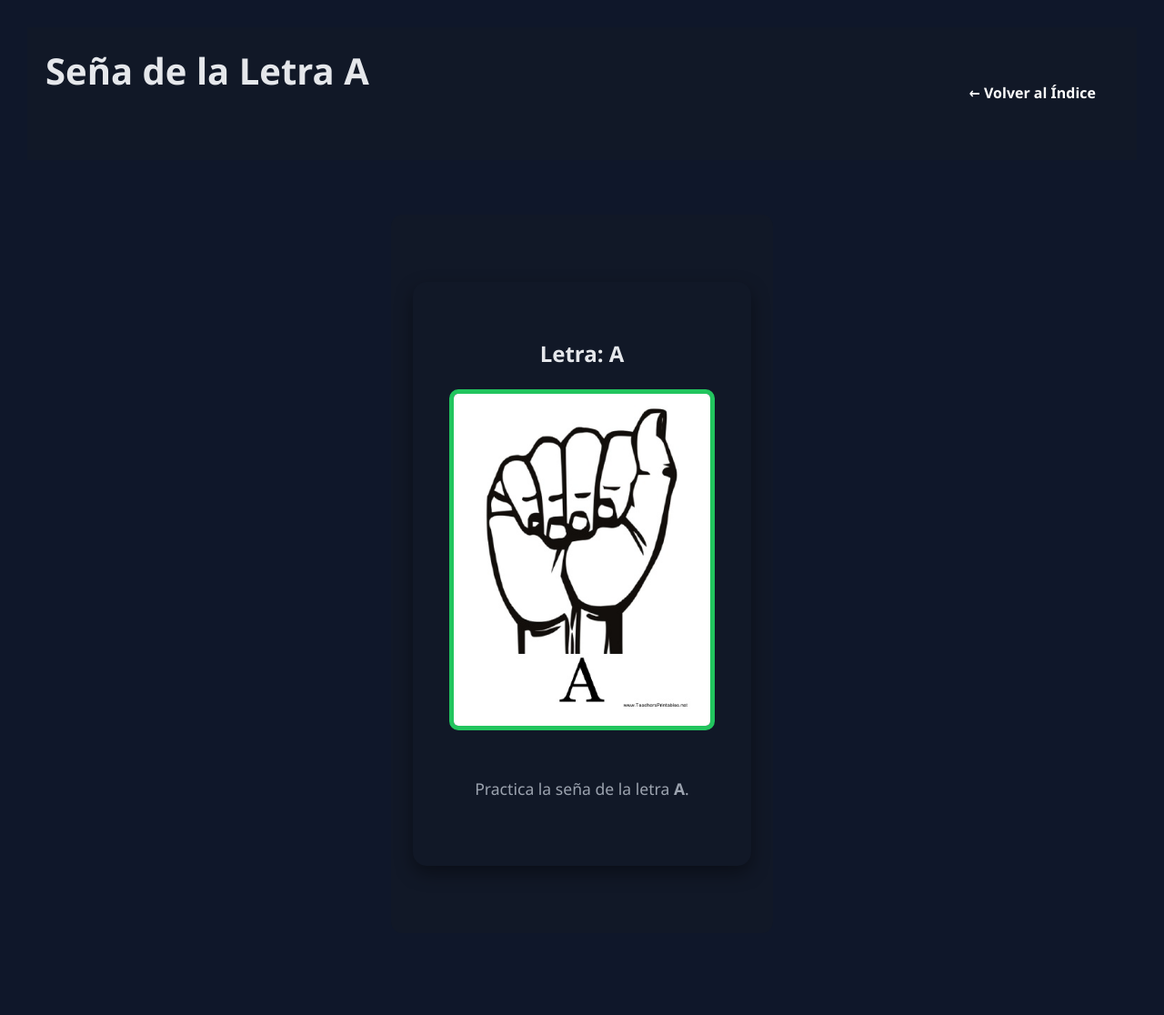
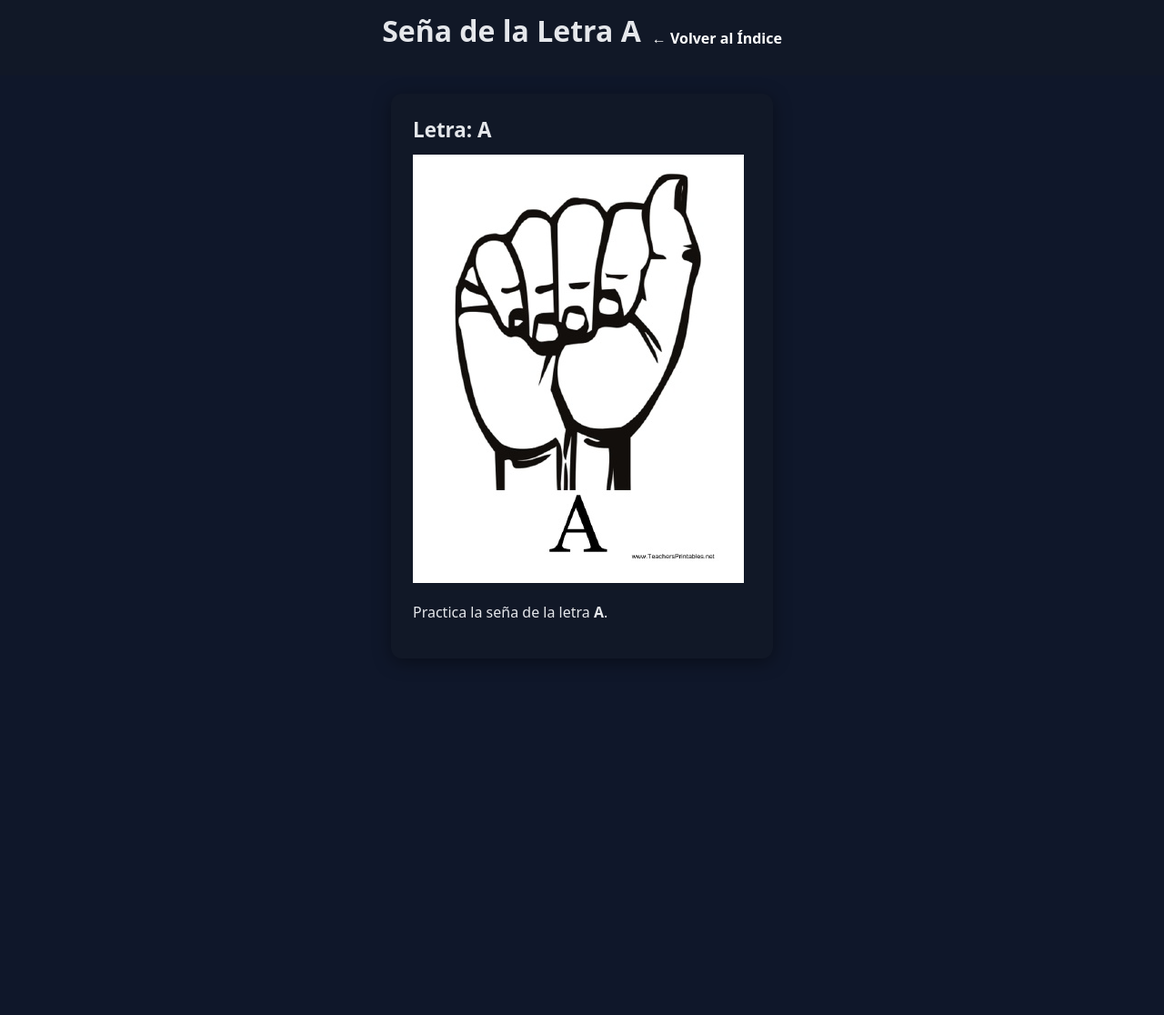
Before and after one commit to EliasOrellana437/PruebaProyecto, a Django app: page /alfabeto/A/ in a window 1280 px wide. Shown: the whole page at 91% size. After the commit the page ends 679 px from the top, so only its background shows below. Run offline with Django 5.2, Linux system fonts and the light colour scheme; tables that the repository leaves empty hold one stand-in row (values such as "Sample post").

Commit message:
probando

```diff
--- a/static/css/styles.css
+++ b/static/css/styles.css
@@ -5,41 +5,84 @@
   --text: #e5e7eb;
   --muted: #9ca3af;
 }
+
 * { box-sizing: border-box; }
-body { margin: 0; font-family: system-ui, sans-serif; background: var(--bg); color: var(--text); }
 
-.container { max-width: 420px; margin: 60px auto; padding: 24px; background: var(--panel); border-radius: 12px; }
+/* ============================= */
+/* Estilo global del body */
+/* ============================= */
+body {
+  margin: 0;
+  font-family: system-ui, sans-serif;
+  background: var(--bg);
+  color: var(--text);
+}
+
+/* ============================= */
+/* Login específico */
+/* ============================= */
+body.page-login {
+  display: flex;
+  flex-direction: column;
+  align-items: center;
+  justify-content: center;
+  min-height: 100vh; /* centrado vertical */
+  background: var(--bg);
+  color: var(--text);
+  margin: 0;
+  font-family: 'Segoe UI', Tahoma, Geneva, Verdana, sans-serif;
+}
+
+.container {
+  max-width: 420px;
+  margin: 20px auto; /* antes 60px */
+  padding: 24px;
+  background: var(--panel);
+  border-radius: 12px;
+  box-shadow: 0 4px 20px rgba(0,0,0,0.4); /* añadido */
+}
+
 h1 { margin: 0 0 16px; }
+
+.container h2 {
+  margin: 0 0 12px;
+  font-size: 1.4em;
+  font-weight: 600;
+}
+
 .card { display: grid; gap: 12px; }
-input { padding: 10px 12px; border-radius: 8px; border: 1px solid #1f2937; background: #0b1220; color: var(--text); }
-.btn { padding: 10px 14px; background: var(--accent); color: #06290f; border: none; border-radius: 8px; font-weight: 700; cursor: pointer; }
+
+input {
+  padding: 10px 12px;
+  border-radius: 8px;
+  border: 1px solid #1f2937;
+  background: #0b1220;
+  color: var(--text);
+}
+
+.btn {
+  padding: 10px 14px;
+  background: var(--accent);
+  color: #06290f;
+  border: none;
+  border-radius: 8px;
+  font-weight: 700;
+  cursor: pointer;
+}
 
 .note { color: var(--muted); }
 
-.topbar { display: flex; align-items: center; justify-content: space-between; padding: 16px 20px; background: var(--panel); }
-.grid { display: grid; grid-template-columns: repeat(auto-fit, minmax(220px, 1fr)); gap: 16px; padding: 20px; }
-.tile { display: block; padding: 16px; border-radius: 12px; background: #0b1220; border: 1px solid #1f2937; text-decoration: none; color: var(--text); position: relative; }
-.tile:hover { border-color: var(--accent); transform: translateY(-2px); transition: 0.15s ease; }
-.tile h2 { margin: 0 0 8px; font-size: 18px; }
-.tile p { margin: 0; color: var(--muted); }
-.badge { position: absolute; top: 12px; right: 12px; background: #1f2937; color: var(--muted); padding: 4px 8px; border-radius: 999px; font-size: 12px; }
-.tile {
-    pointer-events: auto !important;
-    cursor: pointer;
+/* ============================= */
+/* Topbar */
+/* ============================= */
+.topbar {
+  display: flex;
+  align-items: center;
+  justify-content: center; /* antes space-between */
+  gap: 12px;
+  padding: 12px 20px; /* más compacto */
+  background: var(--panel);
 }
-/* Efecto hover con sombra en tarjetas */
-.tile, .quiz-item, .reto-box {
-  transition: transform 0.3s ease, box-shadow 0.3s ease;
-}
-
-.tile:hover, .quiz-item:hover, .reto-box:hover {
-  transform: translateY(-4px);
-  box-shadow: 0 6px 12px rgba(34, 197, 94, 0.6);
-
-}
-/* ============================= */
-/* Logo en el menú principal */
-/* ============================= */
 
 .topbar .logo {
   height: 50px;
@@ -157,100 +162,26 @@ header.topbar a.btn-volver {
   border-radius: 12px;
   padding: 16px;
 }
-.frase-media {
-  display: flex;
-  justify-content: center;
-}
-.frase-media img {
-  max-width: 100%;
-  border-radius: 8px;
-  border: 1px solid #1f2937;
-  background: #0e1726;
-}
-.frase-info h2, .frase-info h3 {
-  margin: 8px 0;
-}
-.frase-descripcion, .frase-contexto {
-  color: var(--muted);
-  line-height: 1.5;
-}
+.frase-media { display: flex; justify-content: center; }
+.frase-media img { max-width: 100%; border-radius: 8px; border: 1px solid #1f2937; background: #0e1726; }
+.frase-info h2, .frase-info h3 { margin: 8px 0; }
+.frase-descripcion, .frase-contexto { color: var(--muted); line-height: 1.5; }
 
-/*aparatdo para mini juegos */
-.quiz-item {
-  margin-bottom: 24px;
-  padding: 16px;
-  border: 1px solid #1f2937;
-  border-radius: 12px;
-  background: #0b1220;
-}
-/* Layout en menú para mini juegos */
-.page-mini-juego .grid {
-  display: grid;
-  gap: 16px;
-  grid-template-columns: repeat(auto-fit, minmax(280px, 1fr));
-}
+/* ============================= */
+/* Mini juegos */
+/* ============================= */
+.quiz-item { margin-bottom: 24px; padding: 16px; border: 1px solid #1f2937; border-radius: 12px; background: #0b1220; }
+.page-mini-juego .grid { display: grid; gap: 16px; grid-template-columns: repeat(auto-fit, minmax(280px, 1fr)); }
+.quiz-media { display: flex; justify-content: center; margin: 12px 0; }
+.quiz-media img { max-width: 200px; border-radius: 8px; border: 1px solid #1f2937; }
+.quiz-opciones { display: flex; gap: 12px; justify-content: center; }
+.quiz-btn { padding: 8px 12px; background: var(--accent); border: none; border-radius: 6px; cursor: pointer; font-weight: bold; }
+.quiz-btn:disabled { background: #1f2937; color: var(--muted); cursor: not-allowed; }
+.quiz-feedback { margin-top: 8px; text-align: center; font-weight: bold; }
 
-.quiz-media {
-  display: flex;
-  justify-content: center;
-  margin: 12px 0;
-}
-
-.quiz-media img {
-  max-width: 200px;
-  border-radius: 8px;
-  border: 1px solid #1f2937;
-}
-
-.quiz-opciones {
-  display: flex;
-  gap: 12px;
-  justify-content: center;
-}
-
-.quiz-btn {
-  padding: 8px 12px;
-  background: var(--accent);
-  border: none;
-  border-radius: 6px;
-  cursor: pointer;
-  font-weight: bold;
-}
-
-.quiz-btn:disabled {
-  background: #1f2937;
-  color: var(--muted);
-  cursor: not-allowed;
-}
-
-.quiz-feedback {
-  margin-top: 8px;
-  text-align: center;
-  font-weight: bold;
-}
-
-/* Apartado: Alfabeto */
-
-/* Estilo de toda la página */
-body {
-    font-family: 'Segoe UI', Tahoma, Geneva, Verdana, sans-serif;
-    background-color: var(--bg); /* Fondo oscuro */
-    color: var(--text); /* Texto claro */
-    text-align: center;
-    padding: 30px;
-    margin: 0;
-    line-height: 1.6;
-}
-
-/* Estilo del título principal */
-h1 {
-    color: var(--text);
-    margin-bottom: 50px;
-    font-size: 2.5em;
-    font-weight: 600;
-}
-
-/* Contenedor de las letras (grid) */
+/* ============================= */
+/* Alfabeto */
+/* ============================= */
 .letras-container {
   display: grid;
   grid-template-columns: repeat(auto-fit, minmax(70px, 1fr));
@@ -258,115 +189,15 @@ h1 {
   max-width: 960px;
   margin: 0 auto;
   padding: 20px;
-    background-color: var(--panel); /* Panel oscuro */
+  background-color: var(--panel);
   border-radius: 15px;
-    box-shadow: 0 8px 20px rgba(0, 0, 0, 0.4); /* Sombra más marcada */
+  box-shadow: 0 8px 20px rgba(0, 0, 0, 0.4);
 }
-
-/* Estilo de cada cuadro de letra (botón) */
 .letra-btn {
   display: flex;
   justify-content: center;
   align-items: center;
   width: 70px;
   height: 70px;
-    border: 2px solid var(--muted); /* Borde tenue */
-    border-radius: 10px;
-    background-color: #0b1220; /* Fondo oscuro del botón */
-    text-decoration: none;
-    color: var(--text); /* Texto claro */
-    font-size: 2em;
-    font-weight: bold;
-    transition: all 0.2s ease-in-out;
-    box-shadow: 0 2px 5px rgba(0, 0, 0, 0.3); /* Sombra suave */
+  border: 2px solid
   }
-
-/* Efecto al pasar el ratón (hover) */
-.letra-btn:hover {
-    background-color: var(--accent); /* Verde acento */
-    color: #06290f; /* Texto oscuro para contraste */
-    transform: translateY(-5px) scale(1.05);
-    box-shadow: 0 10px 25px rgba(34, 197, 94, 0.5); /* Sombra verde */
-    border-color: var(--accent);
-}
-
-/* Estilos para el detalle de la seña */
-.detalle-container {
-    padding: 40px;
-    background-color: var(--panel);
-    border-radius: 15px;
-    box-shadow: 0 8px 20px rgba(0, 0, 0, 0.4);
-    max-width: 700px;
-    margin: 50px auto;
-}
-
-.detalle-container h1 {
-    color: var(--text);
-    margin-bottom: 30px;
-}
-
-.detalle-container img {
-    max-width: 100%;
-    height: auto;
-    border: 5px solid var(--accent);
-    border-radius: 10px;
-    margin-bottom: 25px;
-    background: #0e1726;
-}
-
-.detalle-container p {
-    font-size: 1.1em;
-    color: var(--muted);
-    margin-bottom: 30px;
-}
-
-/* Botón volver */
-.btn-volver {
-    display: inline-block;
-    background-color: var(--accent);
-    color: #06290f;
-    padding: 12px 25px;
-    border-radius: 8px;
-    text-decoration: none;
-    font-weight: bold;
-    transition: background-color 0.2s, transform 0.2s;
-}
-
-.btn-volver:hover {
-    background-color: #16a34a; /* Verde más oscuro */
-    transform: translateY(-2px);
-}
-
-/* ============================= */
-/* Apartado: Detalle de Seña */
-/* ============================= */
-
-.page-detalle-seña .detalle-container {
-  padding: 40px;
-  background-color: var(--panel);
-  border-radius: 15px;
-  box-shadow: 0 8px 20px rgba(0, 0, 0, 0.4);
-  max-width: 700px;
-  margin: 50px auto;
-}
-
-.page-detalle-seña .detalle-container h2 {
-  color: var(--text);
-  margin-bottom: 20px;
-}
-
-.page-detalle-seña .detalle-container img {
-  max-width: 100%;
-  height: auto;
-  border: 5px solid var(--accent);
-  border-radius: 10px;
-  margin-bottom: 25px;
-  background: #0e1726;
-}
-
-.page-detalle-seña .detalle-container p {
-  font-size: 1.1em;
-  color: var(--muted);
-  margin-bottom: 30px;
-  text-align: center;
-}
```
Also changed, not shown: other parts of static/css/styles.css (+41 -79 lines), templates/core/login.html (+15 -12 lines). Lines whose indentation alone changed are shown as unchanged.
